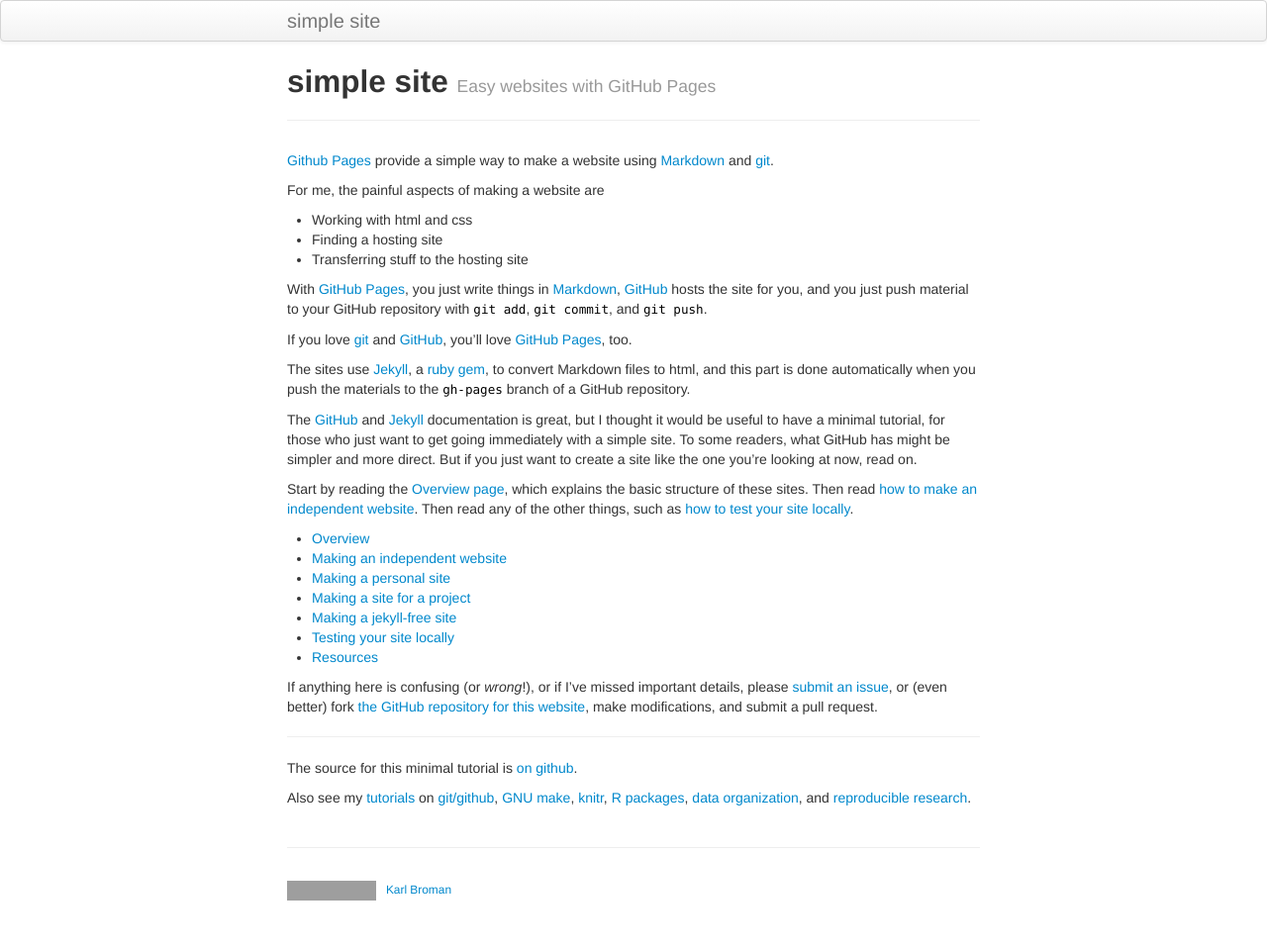
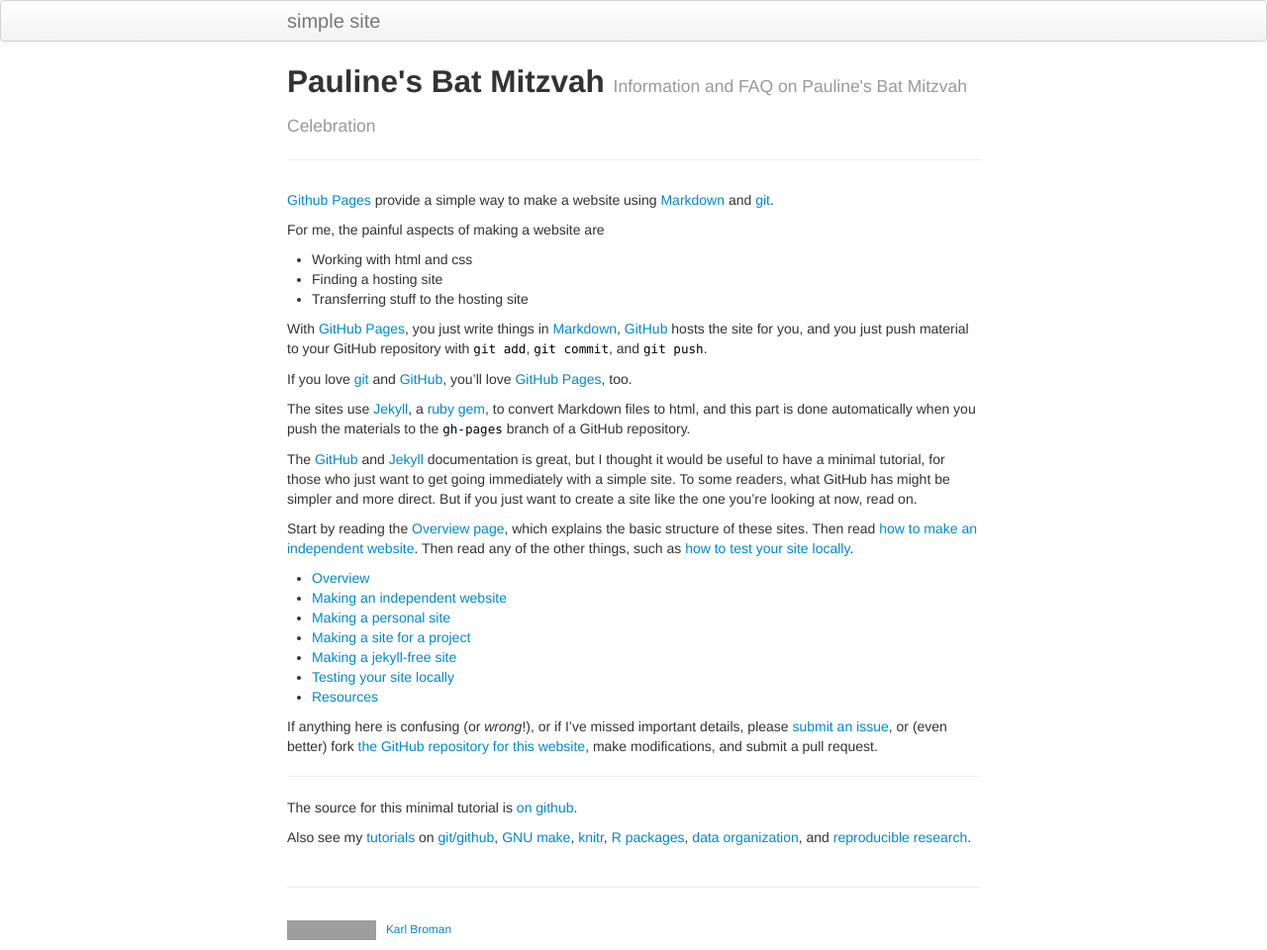
Before and after one commit to lyonsquark/lyonsquark.github.io, a Jekyll site: the page built from index.md, in a window 1280 px wide. Shown: the whole page at 99% size. Built offline with Jekyll 4.4.1, drawn with Linux system fonts in a browser that asks for light colours; before the commit the page ends 920 px from its top, so only the background shows below that; grey boxes are pictures that could not be loaded.

Commit message:
Updated title

```diff
--- a/index.md
+++ b/index.md
@@ -1,8 +1,8 @@
 ---
 layout: page
-title: simple site
-tagline: Easy websites with GitHub Pages
-description: Minimal tutorial on making a simple website with GitHub Pages
+title: Pauline's Bat Mitzvah
+tagline: Information and FAQ on Pauline's Bat Mitzvah Celebration
+description: All the stuff you need to know.
 ---
 
 [Github Pages](https://pages.github.com) provide a simple way to make a
```
